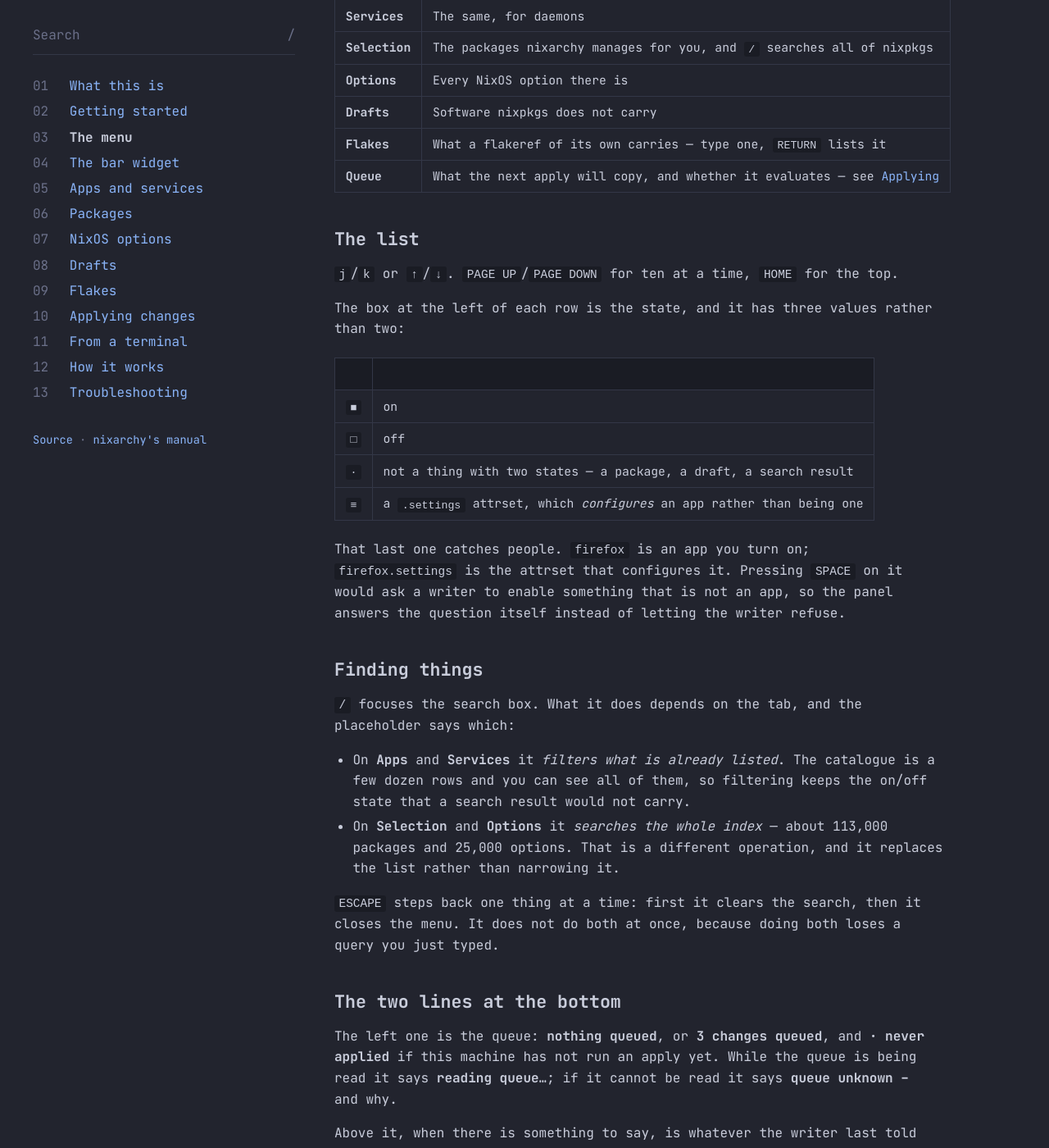
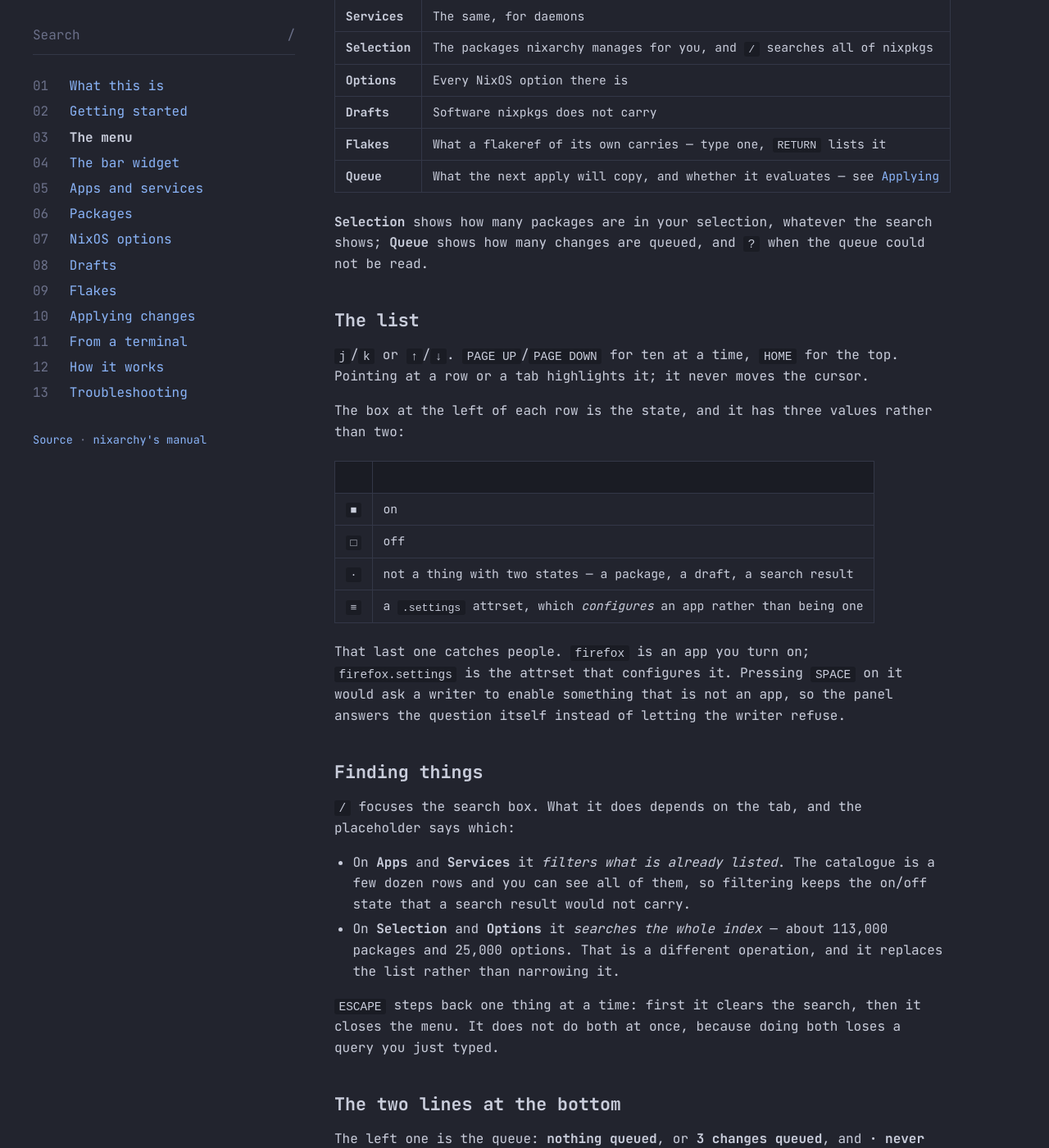
Before and after one commit to olafkfreund/nixarchy-pkg, a Jekyll site: the page built from docs/manual/the-menu.md, in a window 1280 px wide and 1400 px high, scrolled down 1263 px. Shown: the whole window at 82% size. Built offline with Jekyll 4.4.1, drawn with Linux system fonts in a browser that asks for light colours; some of the changed text lies outside the part shown.

Commit message:
docs(menu): tab counts, hover and the busy rule (#56)
Plan step 5, docs half (agy).

Co-Authored-By: Claude Opus 5.5 <noreply@anthropic.com>
Claude-Session: https://claude.ai/code/session_01WtDyDubftZDANveKdhaPiL

```diff
--- a/docs/manual/the-menu.md
+++ b/docs/manual/the-menu.md
@@ -24,10 +24,14 @@ manual happens on this surface, so it is worth thirty seconds.
 | **Flakes** | What a flakeref of its own carries — type one, `RETURN` lists it |
 | **Queue** | What the next apply will copy, and whether it evaluates — see [Applying](applying) |
 
+**Selection** shows how many packages are in your selection, whatever the
+search shows; **Queue** shows how many changes are queued, and `?` when the
+queue could not be read.
+
 ## The list
 
 `j`/`k` or `↑`/`↓`. `PAGE UP`/`PAGE DOWN` for ten at a time, `HOME` for the
-top.
+top. Pointing at a row or a tab highlights it; it never moves the cursor.
 
 The box at the left of each row is the state, and it has three values rather
 than two:
@@ -73,6 +77,10 @@ forbids it, a name nixpkgs does not carry, a licence comment that was
 scaffolded for you. It is worth reading; it is the only place the machine
 answers back.
 
+While the panel is working (a write, inspecting a flake, a check), a short
+line moves along the rule above the footer; with animations off
+(`omarchy toggle animations`), the rule lights up instead.
+
 ## The keys
 
 `?` shows every key, read from `bin/nixarchy-pkg-keys` — the same script the
```
